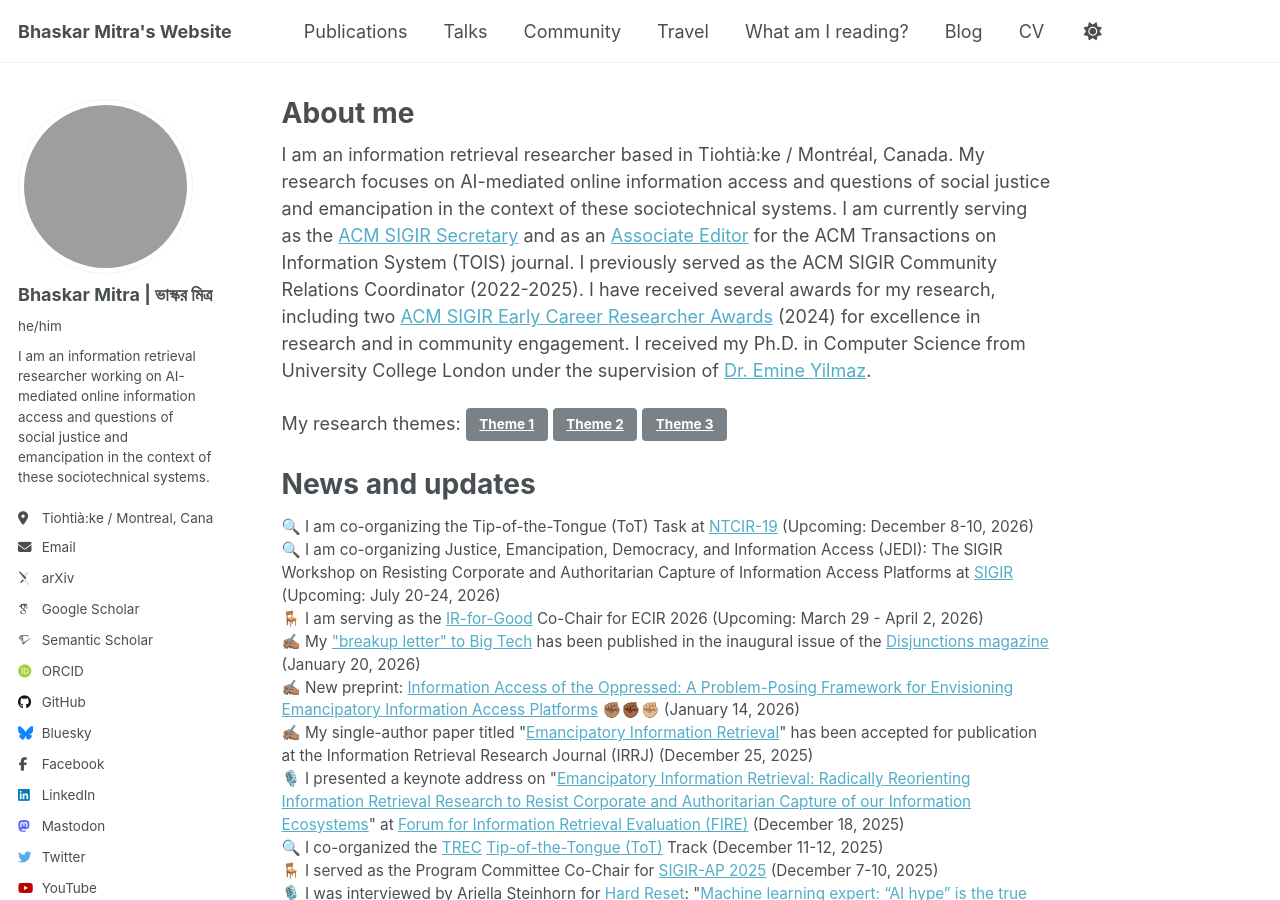
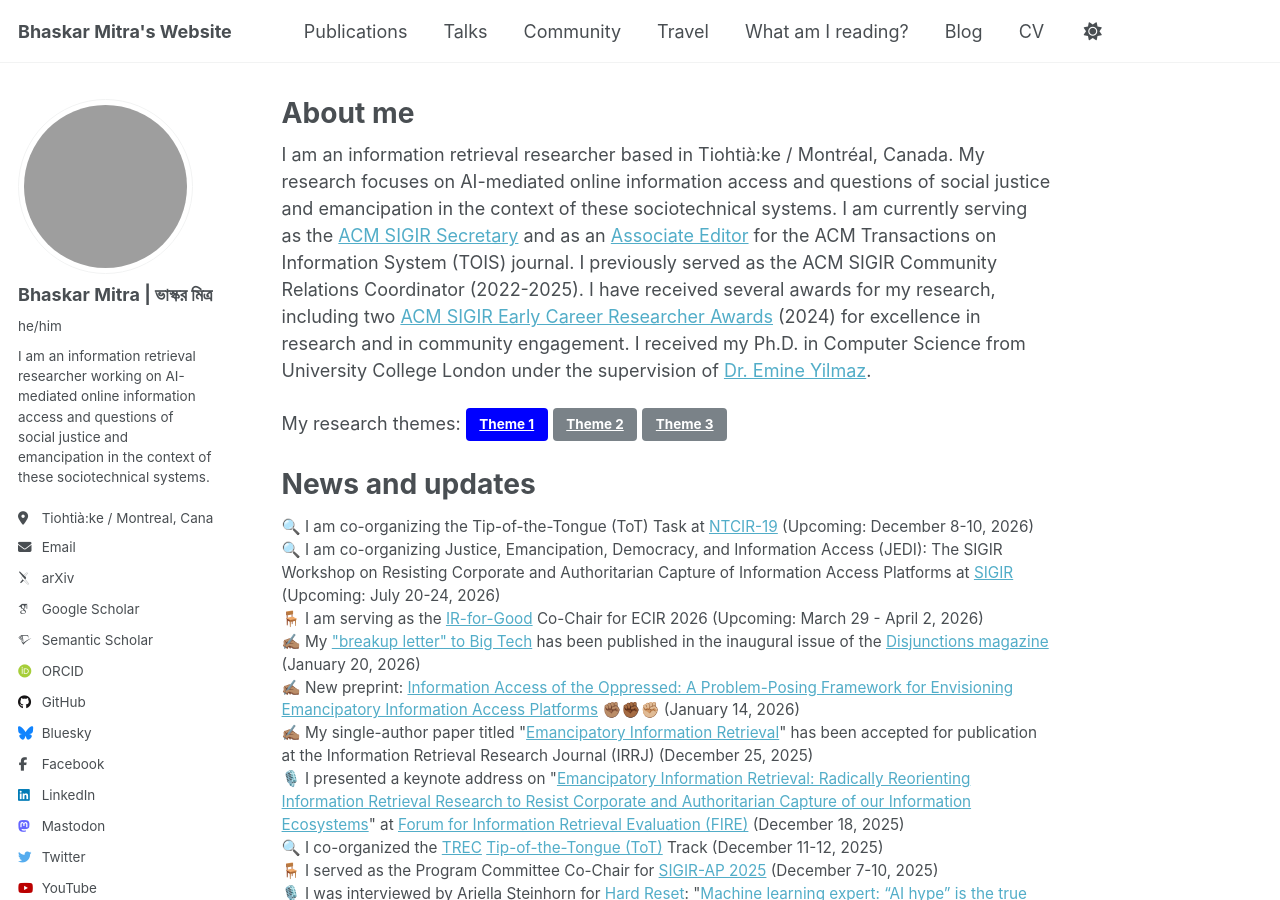
Before and after one commit to bhaskar-mitra/bhaskar-mitra.github.io, a Jekyll site: the page built from _pages/about.md, in a window 1280 px wide and 900 px high. Built offline with Jekyll 4.4.1, drawn with Linux system fonts in a browser that asks for light colours; some web fonts are replaced; grey boxes are pictures that could not be loaded.

Commit message:
Update about.md

```diff
--- a/_pages/about.md
+++ b/_pages/about.md
@@ -16,7 +16,7 @@ I received my Ph.D. in Computer Science from University College London under the
 <br/>
 
 My research themes:
-<a href="theme-1" class="btn" style="{background-color:blue}; :hover {background-color: mix(#000, blue, 20%)}">Theme 1</a>
+<a href="theme-1" class="btn" style="background-color:blue; :hover {background-color: mix(#000, blue, 20%)}">Theme 1</a>
 <a href="theme-2" class="btn">Theme 2</a>
 <a href="theme-3" class="btn">Theme 3</a>
 
```
